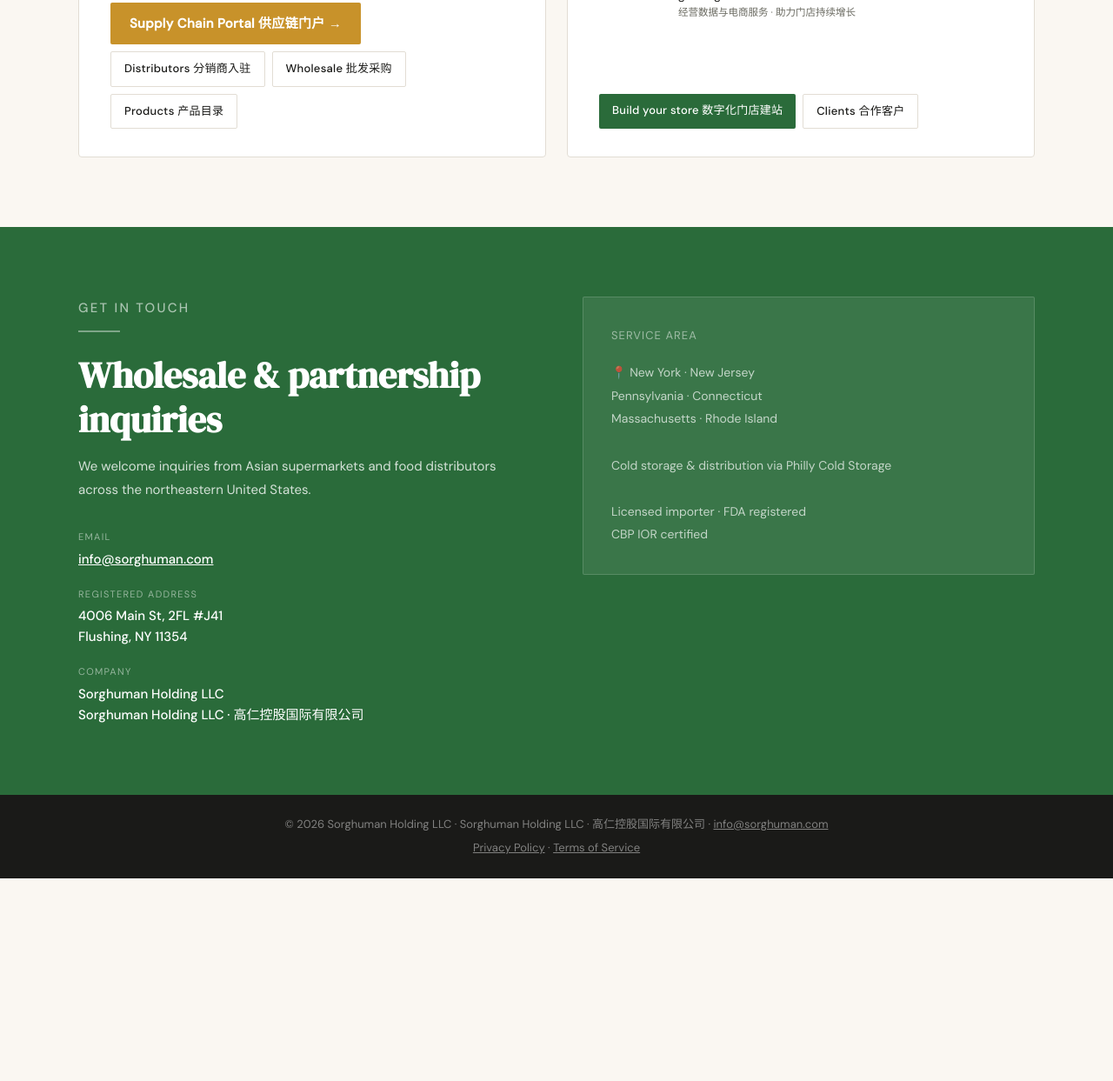
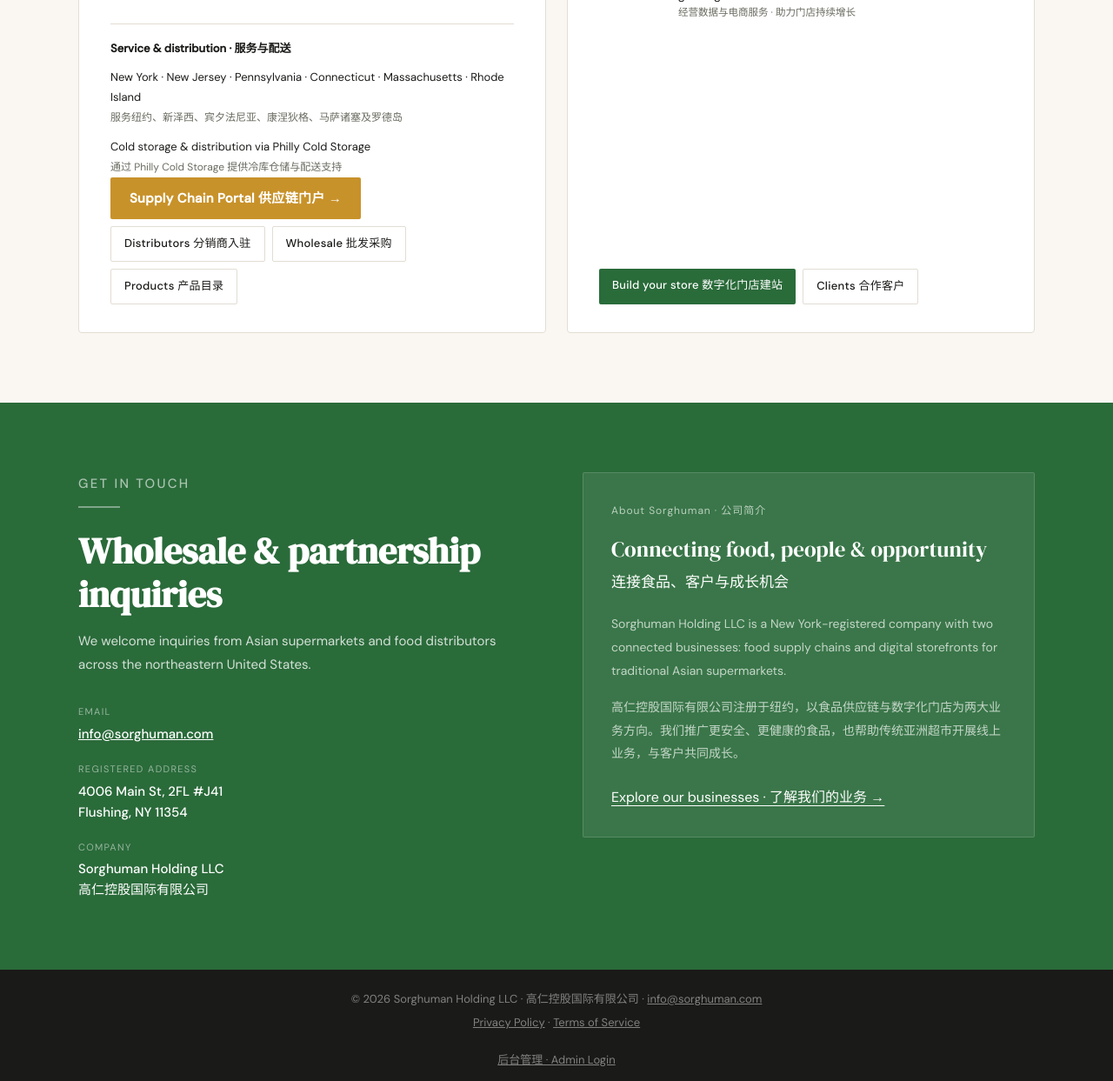
Before and after one commit to glitterge-hue/sorghuman-website, a website: page index.html in a window 1280 px wide. Shown: the part 1629-2872 px from the top of the page at 87% size. Before the commit the page ends 2639 px from the top, so only its background shows below. Drawn offline with Linux system fonts and the light colour scheme.

Commit message:
Add portal admin footer entry and align company profile content

```diff
--- a/index.html
+++ b/index.html
@@ -143,6 +143,15 @@
   .contact-map { background: rgba(255,255,255,0.08); border-radius: 2px; padding: 2rem; border: 1px solid rgba(255,255,255,0.15); }
   .contact-map p { color: rgba(255,255,255,0.7); font-size: 14px; line-height: 1.9; }
 
+  .contact-map .profile-label{font-size:12px;letter-spacing:.08em;color:rgba(255,255,255,.65);margin-bottom:16px;}
+  .profile-title{font-family:'DM Serif Display',serif;font-size:25px;line-height:1.4;font-weight:400;margin-bottom:20px;}
+  .profile-title span{font-family:inherit;font-size:17px;}
+  .contact-map p + p{margin-top:16px;}
+  .profile-link{display:inline-block;color:#fff;margin-top:24px;text-underline-offset:4px;}
+  .supply-operations{border-top:1px solid var(--border);margin-top:24px;padding-top:18px;}
+  .supply-operations h4{font-size:13px;margin-bottom:10px;color:var(--dark);}
+  .supply-operations p{font-size:13px;line-height:1.8;margin-top:10px;}
+  .supply-operations span{color:var(--muted);font-size:12px;}
   /* FOOTER */
 
   footer { background: var(--dark); color: rgba(255,255,255,0.45); text-align: center; padding: 24px 5%; font-size: 13px; }
@@ -346,6 +355,11 @@
           <li><span class="flow-step">Wholesale</span><span class="flow-text"><span class="flow-en">Direct to Asian supermarkets, restaurants &amp; wholesalers</span><span class="flow-zh">直供亚洲超市 · 超市 / 餐厅 / 批发商采购</span></span></li>
           <li><span class="flow-step">Retail</span><span class="flow-text"><span class="flow-en">Order online &middot; home delivery</span><span class="flow-zh">网上商城下单 · 送货到家</span></span></li>
         </ul>
+        <div class="supply-operations">
+          <h4>Service &amp; distribution · 服务与配送</h4>
+          <p>New York · New Jersey · Pennsylvania · Connecticut · Massachusetts · Rhode Island<br><span>服务纽约、新泽西、宾夕法尼亚、康涅狄格、马萨诸塞及罗德岛</span></p>
+          <p>Cold storage &amp; distribution via Philly Cold Storage<br><span>通过 Philly Cold Storage 提供冷库仓储与配送支持</span></p>
+        </div>
         <div class="pillar-links">
           <a class="pillar-link solid gold lg" href="https://erp.sorghuman.com/" target="_blank" rel="noopener">Supply Chain Portal 供应链门户 &rarr;</a>
           <a class="pillar-link ghost" href="distributor-apply.html">Distributors 分销商入驻</a>
@@ -395,20 +409,24 @@
         </div>
         <div class="contact-detail">
           <div class="label">Company</div>
-          <div class="val">Sorghuman Holding LLC<br>Sorghuman Holding LLC &middot; 高仁控股国际有限公司</div>
+          <div class="val">Sorghuman Holding LLC<br>高仁控股国际有限公司</div>
         </div>
       </div>
       <div class="contact-map">
-        <p style="font-size:13px;color:rgba(255,255,255,0.5);margin-bottom:1rem;letter-spacing:0.08em;text-transform:uppercase;">Service area</p>
-        <p>&#128205; New York &middot; New Jersey<br>Pennsylvania &middot; Connecticut<br>Massachusetts &middot; Rhode Island<br><br>Cold storage &amp; distribution via Philly Cold Storage<br><br>Licensed importer &middot; FDA registered<br>CBP IOR certified</p>
+        <p class="profile-label">About Sorghuman · 公司简介</p>
+        <h3 class="profile-title">Connecting food, people &amp; opportunity<br><span>连接食品、客户与成长机会</span></h3>
+        <p>Sorghuman Holding LLC is a New York-registered company with two connected businesses: food supply chains and digital storefronts for traditional Asian supermarkets.</p>
+        <p>高仁控股国际有限公司注册于纽约，以食品供应链与数字化门店为两大业务方向。我们推广更安全、更健康的食品，也帮助传统亚洲超市开展线上业务，与客户共同成长。</p>
+        <a class="profile-link" href="#business">Explore our businesses · 了解我们的业务 &rarr;</a>
       </div>
     </div>
   </div>
 </section>
 
 <footer>
-  <p>&copy; 2026 Sorghuman Holding LLC &middot; Sorghuman Holding LLC &middot; 高仁控股国际有限公司 &middot; <a href="mailto:info@sorghuman.com">info@sorghuman.com</a></p>
+  <p>&copy; 2026 Sorghuman Holding LLC &middot; 高仁控股国际有限公司 &middot; <a href="mailto:info@sorghuman.com">info@sorghuman.com</a></p>
   <p style="margin-top:6px;"><a href="privacy.html">Privacy Policy</a> &middot; <a href="terms.html">Terms of Service</a></p>
+  <p style="margin-top:12px;"><a href="/manage/" style="display:inline-block;padding:10px 12px;color:inherit;">后台管理 · Admin Login</a></p>
 </footer>
 
 <script>
```
Also changed, not shown: careers.html (+1 -0 lines), clients.html (+2 -1 lines), pricing.html (+1 -0 lines), products.html (+1 -0 lines), supplier.html (+1 -0 lines).
